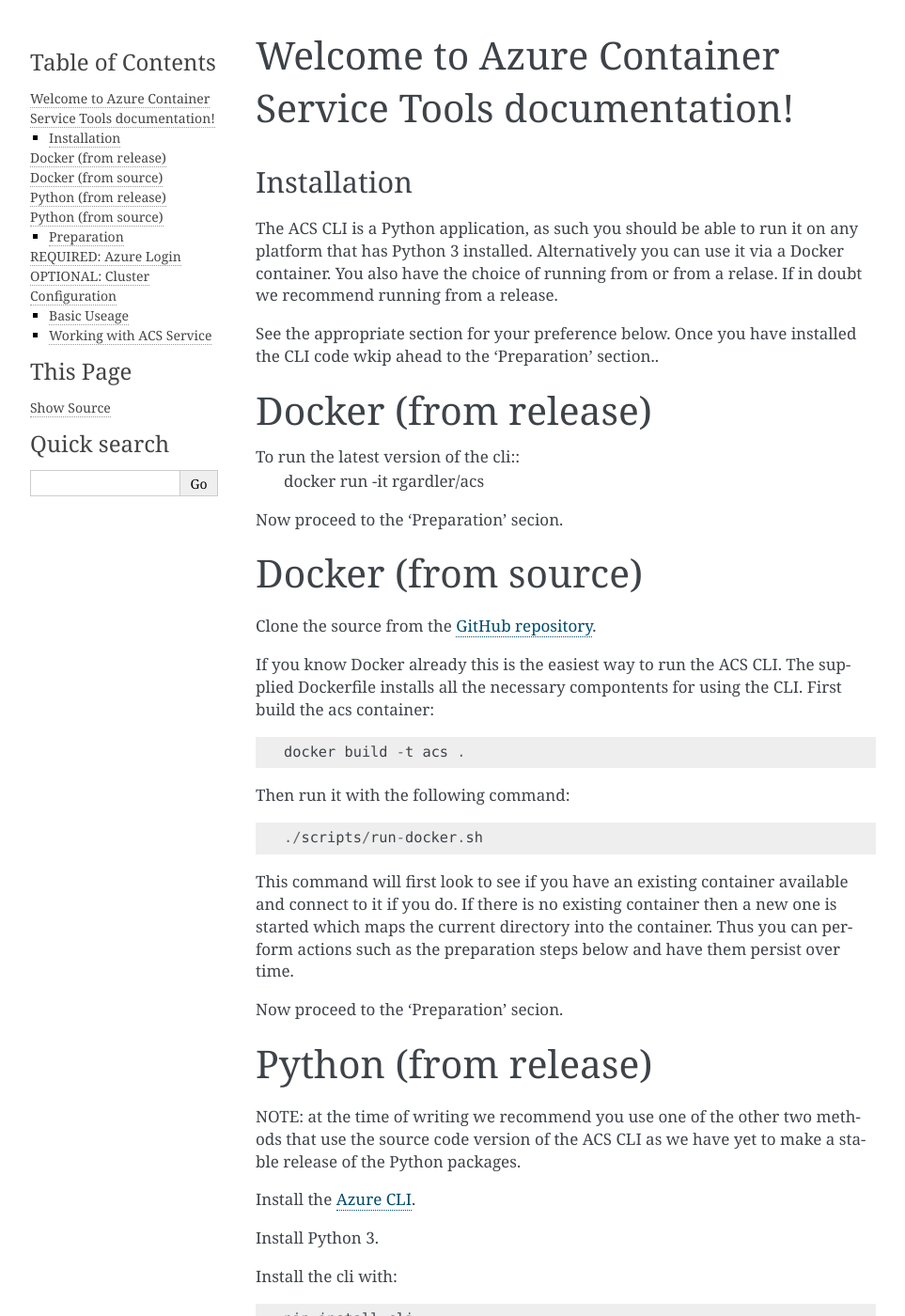
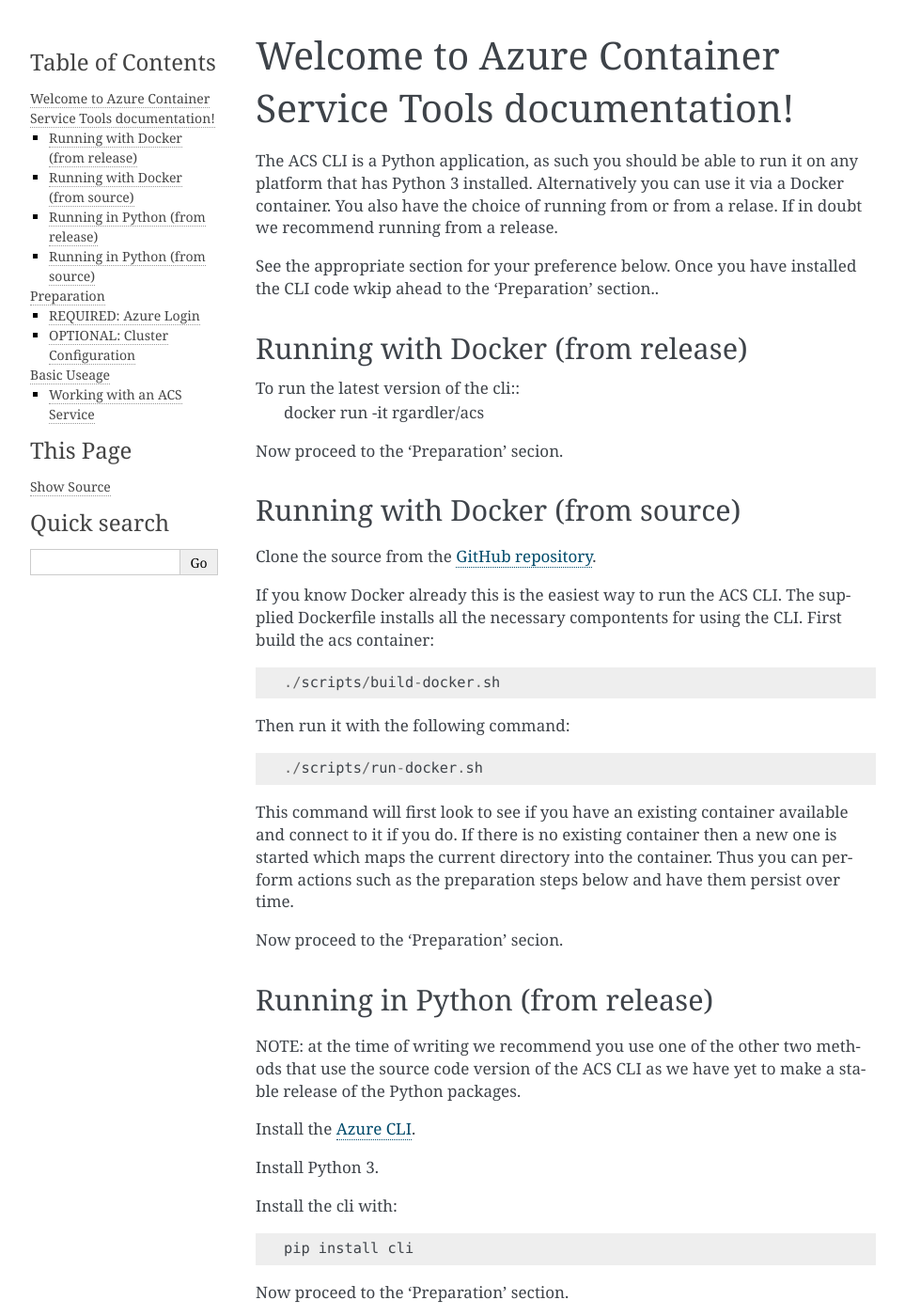
Before and after one commit to wteklabs/acs-cli, a Sphinx documentation site: the page built from docs/source/index.rst, in a window 1280 px wide and 1400 px high. Shown: the whole window at 94% size, without its empty margins (148-1111 px from the left). Built offline with Sphinx 7.4.7, drawn with Linux system fonts in a browser that asks for light colours; some of the changed text lies outside the part shown.

Commit message:
fix headings in docs

```diff
--- a/docs/source/index.rst
+++ b/docs/source/index.rst
@@ -1,8 +1,5 @@
 Welcome to Azure Container Service Tools documentation!
 =======================================================
-
-Installation
-------------
 
 The ACS CLI is a Python application, as such you should be able to run
 it on any platform that has Python 3 installed. Alternatively you can
@@ -13,16 +10,16 @@
 See the appropriate section for your preference below. Once you have
 installed the CLI code wkip ahead to the 'Preparation' section..
 
-Docker (from release)
-=====================
+Running with Docker (from release)
+----------------------------------
 
 To run the latest version of the cli::
    docker run -it rgardler/acs
 
 Now proceed to the 'Preparation' secion.
 
-Docker (from source)
-====================
+Running with Docker (from source)
+---------------------------------
 
 Clone the source from the `GitHub repository`_.
 
@@ -30,7 +27,7 @@
 ACS CLI. The supplied Dockerfile installs all the necessary
 compontents for using the CLI. First build the acs container::
 
-  docker build -t acs .
+  ./scripts/build-docker.sh
 
 Then run it with the following command::
 
@@ -44,8 +41,8 @@
 
 Now proceed to the 'Preparation' secion.
 
-Python (from release)
-=====================
+Running in Python (from release)
+--------------------------------
 
 NOTE: at the time of writing we recommend you use one of the other two
 methods that use the source code version of the ACS CLI as we have yet
@@ -63,8 +60,8 @@
 
 Now proceed to the 'Preparation' section.
 
-Python (from source)
-====================
+Running in Python (from source)
+-------------------------------
 
 Clone the source from the `GitHub repository`_.
 
@@ -73,10 +70,10 @@
 
 
 Preparation
------------
+===========
 
 REQUIRED: Azure Login
-======================
+---------------------
 
 Login to Azure with the azure cli and ensure it is operating in ARM
 mode by executing the following commands::
@@ -85,7 +82,7 @@
   azure config mode arm
 
 OPTIONAL: Cluster Configuration
-===============================
+-------------------------------
 
 By default the cluster is defined in a config file
 `/config/cluster.ini`. If you want to use a different config file use
@@ -103,7 +100,7 @@
   nano /config/cluster.ini
 
 Basic Useage
-------------
+============
 
 The basic structure of an acs command is::
 
@@ -117,8 +114,8 @@
 
   acs --help
 
-Working with ACS Service
-------------------------
+Working with an ACS Service
+---------------------------
 
 The `service` commands provide convenience methods for managing an
 instance of the Azure Container Service. Run `acs service help` for
```
